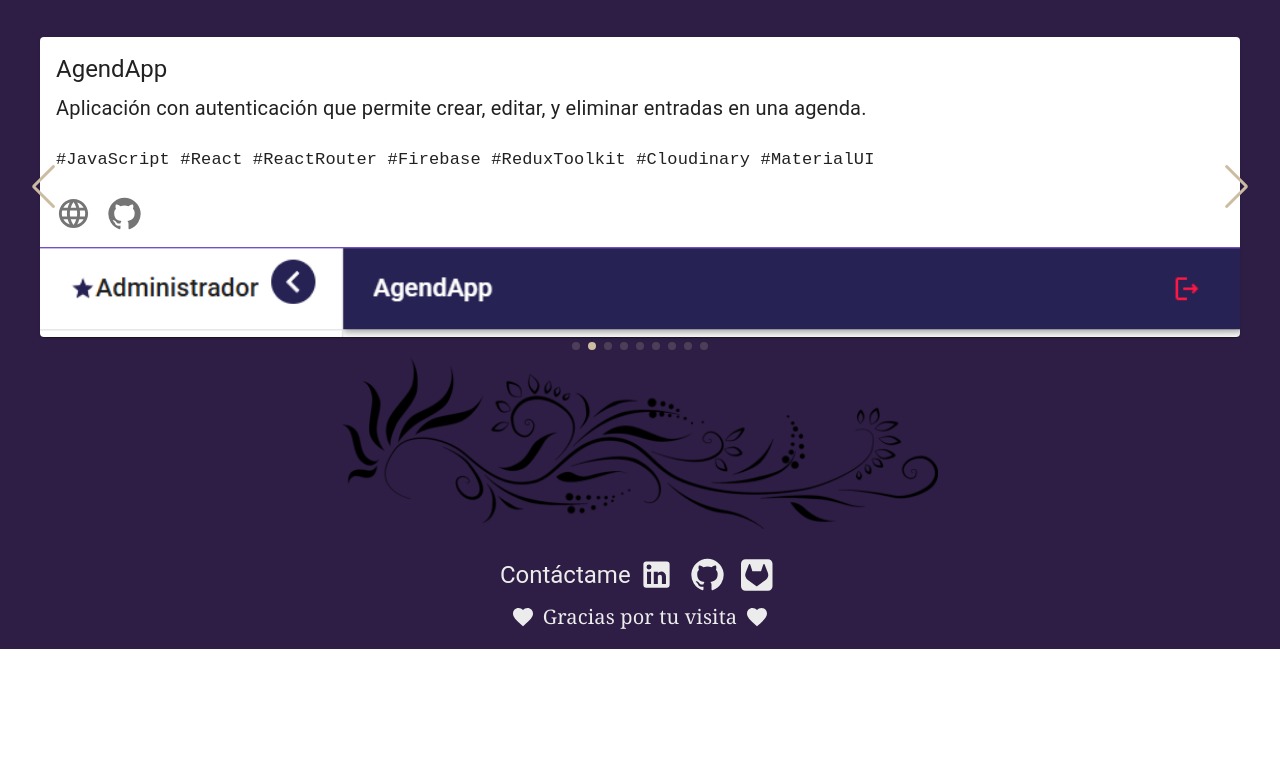
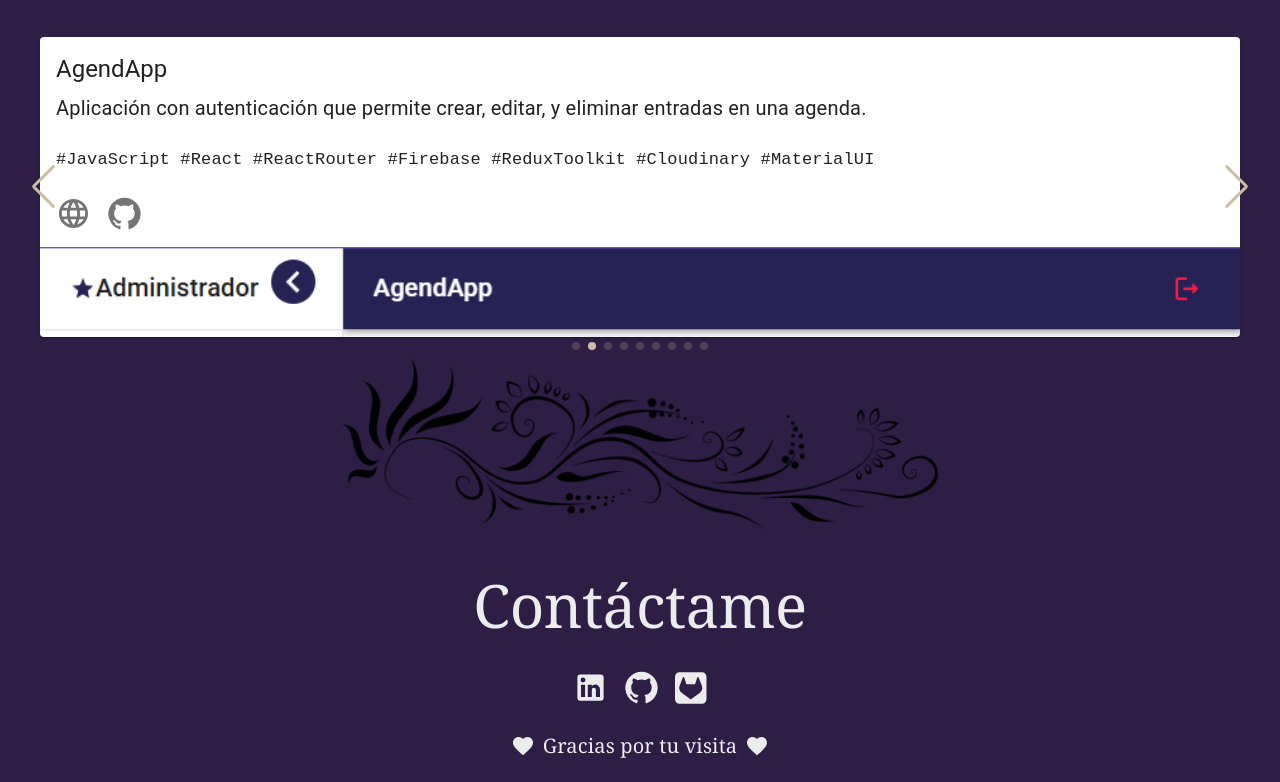
Before and after one commit to LuciaSoria5/portfolio, a React (Vite) app: page /presentacion in a window 1280 px wide. Shown: the part 2105-2887 px from the top of the page. Before the commit the page ends 2754 px from the top, so only its background shows below. Built offline with nearby package versions, Linux system fonts and the light colour scheme.

Commit message:
Refactor Contacto

```diff
--- a/src/components/Contacto.jsx
+++ b/src/components/Contacto.jsx
@@ -1,42 +1,38 @@
-import { Grid, IconButton, Typography } from '@mui/material'
+import { Box, Grid, IconButton, Typography } from '@mui/material'
 import LinkedInIcon from '@mui/icons-material/LinkedIn';
 import GitHubIcon from '@mui/icons-material/GitHub';
 import { FontAwesomeIcon } from '@fortawesome/react-fontawesome'
 import { faSquareGitlab } from '@fortawesome/free-brands-svg-icons'
 import FavoriteIcon from '@mui/icons-material/Favorite';
 
-// import { fa-square-gitlab} from '@fortawesome/free-brands-svg-icons'
-// import GitLabIcon from '@mui/icons-material/GitLab';
-
 export const Contacto = () => {
     return (
         <Grid
             container
-            direction="row"
-            justifyContent="center"
-            alignItems="center"
+            justifyContent="center" /* Centrar proyectos horizontalmente */
             sx={{
-                height: "10%"
+                padding: '20px', // Espacio alrededor de todo el contenido
             }}
         >
-            <Grid
-                item
-                xs={12}
+            <Box>
+                <Typography
+                    variant='h2'
+                    component='div'
+                    gutterBottom
+                    sx={{
+                        fontFamily: 'Georgia, serif',
+                        textAlign: 'center',
+                    }}
+                >
+                    Contáctame
+                </Typography>
+                <Box
                     sx={{
                         display: 'flex',
                         justifyContent: 'center',
                         alignItems: 'center',
-                }}
-            >
-                <Typography
-                    variant="h5"
-                    component="div"
-                    sx={{
-                        // fontFamily: 'Andale Mono, monospace',
-                    }}
-                >
-                    Contáctame
-                </Typography>
+                        mb:2
+                    }}>
                     <IconButton
                         role="button"
                         variant="contained"
@@ -53,24 +49,18 @@ export const Contacto = () => {
                     </IconButton>
                     <IconButton
                         role="button"
-                    // style={{ color:'primary.color' }}
                         variant="contained"
                         onClick={() => window.open("https://gitlab.com/LuciaSoria", "_blank", "noopener noreferrer")}
                     >
                         <FontAwesomeIcon icon={faSquareGitlab} size="xl" style={{ color: '#ececec' }} />
                     </IconButton>
-
-            </Grid>
-            <Grid
-                item
-                xs={12}
+                </Box>
+                <Box
                     sx={{
                         display: 'flex',
                         justifyContent: 'center',
                         alignItems: 'center',
-                    mb: 2
-                }}
-            >
+                    }}>
                     <Typography
                         variant="h6"
                         component="div"
@@ -84,7 +74,8 @@ export const Contacto = () => {
                         Gracias por tu visita
                         <FavoriteIcon sx={{ ml: 1 }} />
                     </Typography>
-            </Grid>
+                </Box>
+            </Box>
         </Grid>
 
     )
```
Lines whose indentation alone changed are shown as unchanged.
